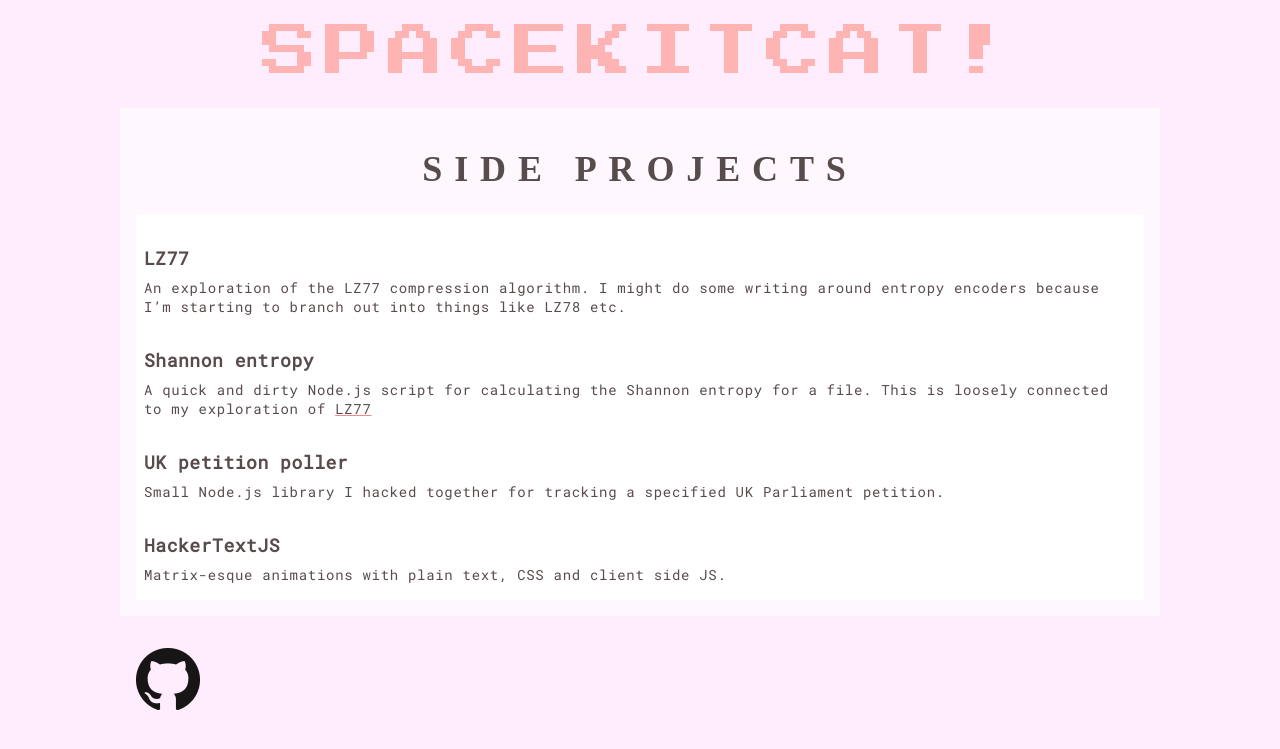
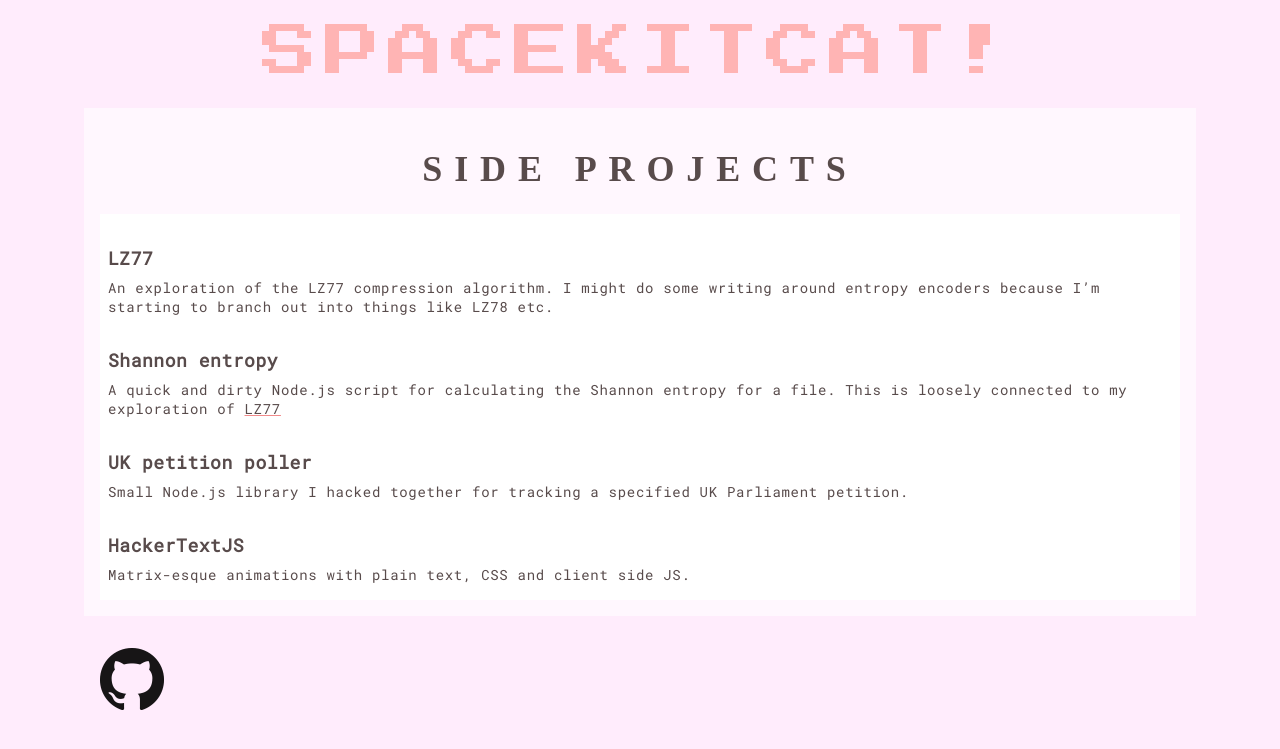
Before and after one commit to spacekitcat/spacekitcat.github.io, a Jekyll site: the page built from index.md, in a window 1280 px wide. Shown: the top 749 px of the page. Built offline with Jekyll 4.4.1, drawn with Linux system fonts in a browser that asks for light colours; some web fonts are replaced.

Commit message:
fix(css): xl breakbopint width fix

```diff
--- a/_sass/mixins.scss
+++ b/_sass/mixins.scss
@@ -1,6 +1,6 @@
 $small-start-breakpoint: 400px;
 $medium-start-breakpoint: 600px;
-$large-start-breakpoint: 1008px;
+$large-start-breakpoint: 1080px;
 
 @mixin content-wrap {
   margin-left: 8px;
@@ -14,6 +14,6 @@ $large-start-breakpoint: 1008px;
   @media screen and (min-width: $large-start-breakpoint) {
     margin: auto;
     padding: 16px;
-    width: 1008px;
+    width: 1080px;
   }
 }
```
